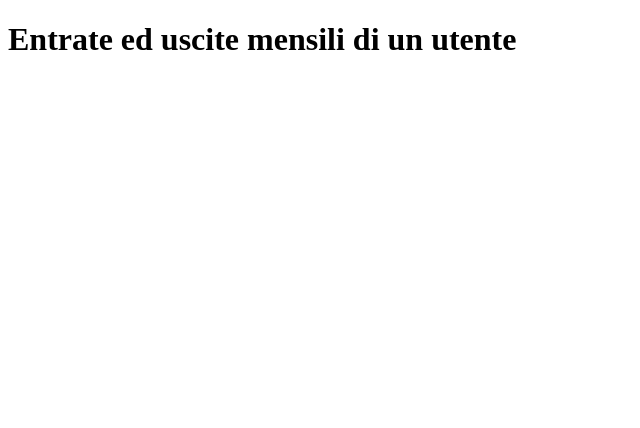
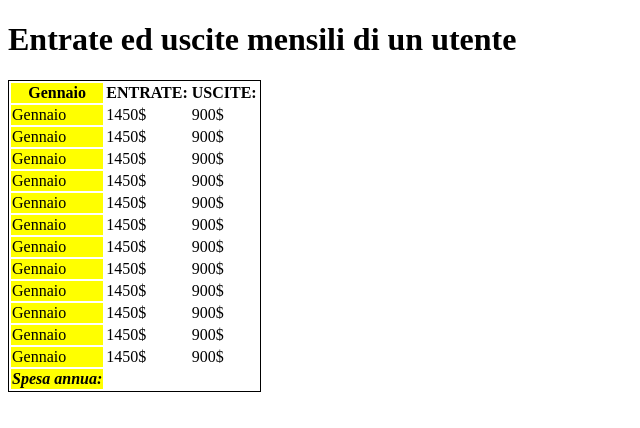
Before and after one commit to cicciocara/esercizi-corso, a plain HTML site: page html/esercizio_3/tabella.html in a window 1280 px wide. Shown: the whole page, without its empty margins (0-640 px from the left). Drawn offline with Linux system fonts and the light colour scheme.

Commit message:
feat: adding table

```diff
--- a/html/esercizio_3/tabella.html
+++ b/html/esercizio_3/tabella.html
@@ -8,5 +8,100 @@
 </head>
 <body>
     <h1>Entrate ed uscite mensili di un utente</h1>
+    <table style="border: 1px solid black;">
+        <colgroup>
+            <col style="background-color: yellow">
+            <col>
+            <col>
+        </colgroup>
+        <thead>
+            <tr>
+                <th>
+                    Gennaio
+                </th>
+                <th>
+                    ENTRATE:
+                </th>
+                <th>
+                    USCITE:
+                </th>
+            </tr>
+        </thead>
+        <tbody>
+            <tr>
+                <td>Gennaio</td>
+                <td>1450$</td>
+                <td>900$</td>
+            </tr>
+            <tr>
+                <td>Gennaio</td>
+                <td>1450$</td>
+                <td>900$</td>
+            </tr>
+            <tr>
+                <td>Gennaio</td>
+                <td>1450$</td>
+                <td>900$</td>
+            </tr>
+            <tr>
+                <td>Gennaio</td>
+                <td>1450$</td>
+                <td>900$</td>
+            </tr>
+            <tr>
+                <td>Gennaio</td>
+                <td>1450$</td>
+                <td>900$</td>
+            </tr>
+            <tr>
+                <td>Gennaio</td>
+                <td>1450$</td>
+                <td>900$</td>
+            </tr>
+            <tr>
+                <td>Gennaio</td>
+                <td>1450$</td>
+                <td>900$</td>
+            </tr>
+            <tr>
+                <td>Gennaio</td>
+                <td>1450$</td>
+                <td>900$</td>
+            </tr>
+            <tr>
+                <td>Gennaio</td>
+                <td>1450$</td>
+                <td>900$</td>
+            </tr>
+            <tr>
+                <td>Gennaio</td>
+                <td>1450$</td>
+                <td>900$</td>
+            </tr>
+            <tr>
+                <td>Gennaio</td>
+                <td>1450$</td>
+                <td>900$</td>
+            </tr>
+            <tr>
+                <td>Gennaio</td>
+                <td>1450$</td>
+                <td>900$</td>
+            </tr>
+        </tbody>
+        <tfoot>
+            <tr>
+                <td>
+                    <em><strong>Spesa annua:</strong></em>
+                </td>
+                <td>
+
+                </td>
+                <td>
+
+                </td>
+            </tr>
+        </tfoot>
+    </table>
 </body>
 </html>
```
